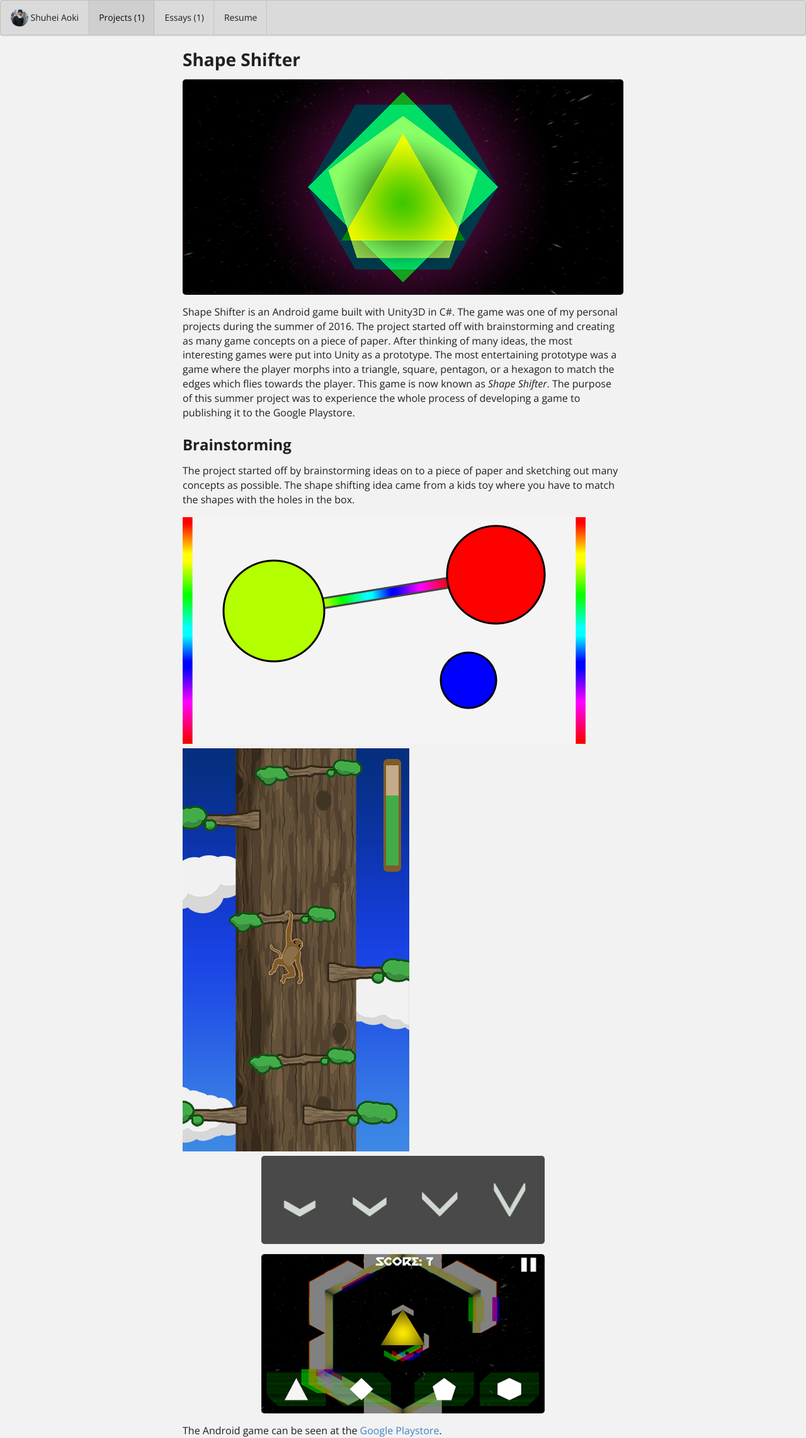
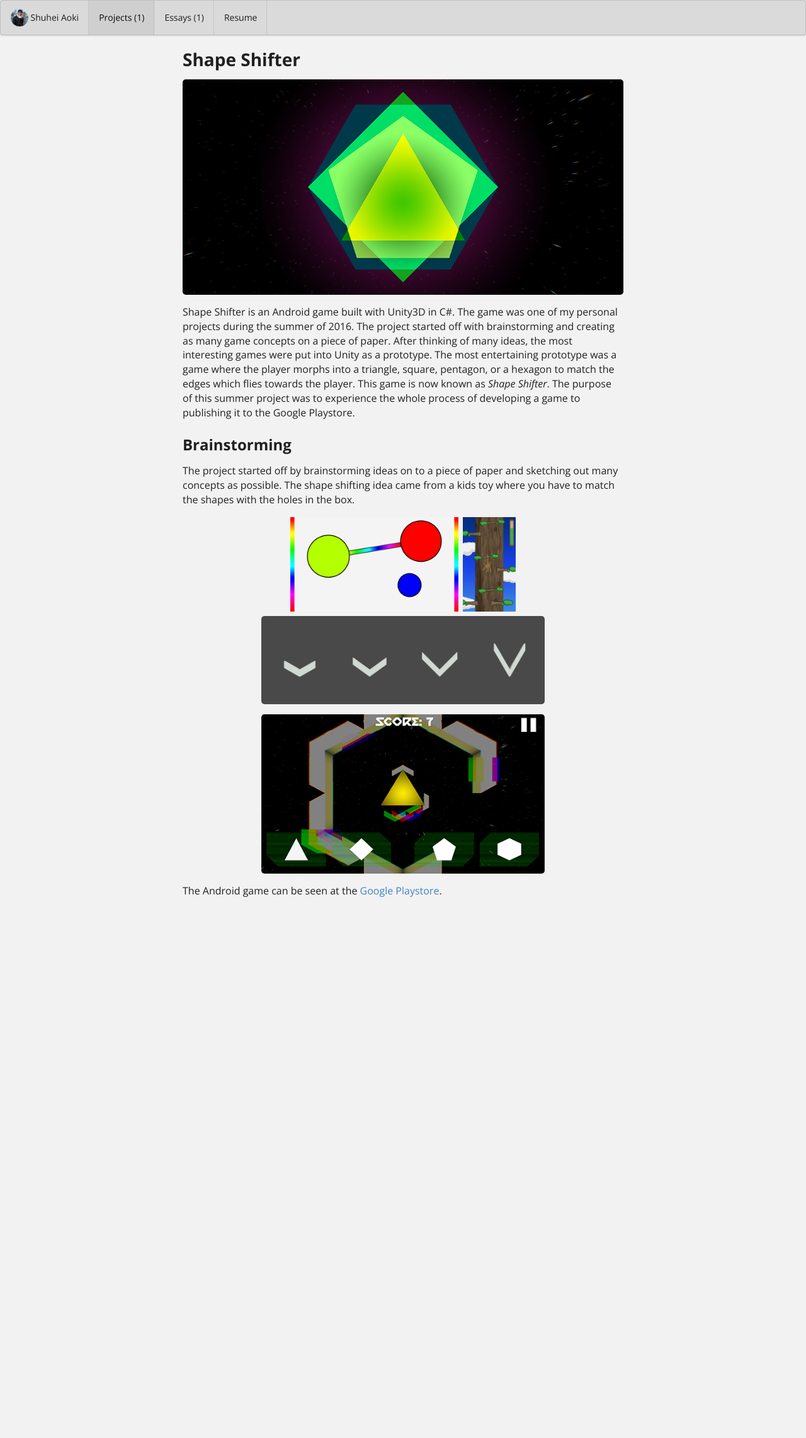
Before and after one commit to shuao23/shuao23.github.io, a Jekyll site: the page built from projects/project_shapeShifter.md, in a window 1280 px wide. Shown: the whole page at 63% size. Built offline with Jekyll 4.4.1, drawn with Linux system fonts in a browser that asks for light colours; after the commit the page ends 1426 px from its top, so only the background shows below that.

Commit message:
wokred on shapeshifter

```diff
--- a/projects/project_shapeShifter.md
+++ b/projects/project_shapeShifter.md
@@ -24,9 +24,11 @@ Shape Shifter is an Android game built with Unity3D in C#. The game was one of m
 The project started off by brainstorming ideas on to a piece of paper and sketching out many concepts as possible. The shape shifting idea came from a kids toy where you have to match the shapes with the holes in the box.
 </p>
 
-<div class="ui images">
-  <img class="ui centered image" src="http://shuao23.github.io/images/shapeshifter_prototype1.jpg">
-  <img class="ui centered image" src="http://shuao23.github.io/images/shapeshifter_prototype2.jpg">
+<div class="ui rounded images">
+  <div style="width: fit-content; margin: 0 auto 0 auto;">
+    <img class="ui image" style="width: auto; height: 150px;" src="http://shuao23.github.io/images/shapeshifter_prototype1.jpg">
+    <img class="ui image" style="width: auto; height: 150px;" src="http://shuao23.github.io/images/shapeshifter_prototype2.jpg">
+  </div>
 </div>
 
 <img class="ui centered large rounded image" src="http://shuao23.github.io/images/shapeshifter_edges.png">
```
